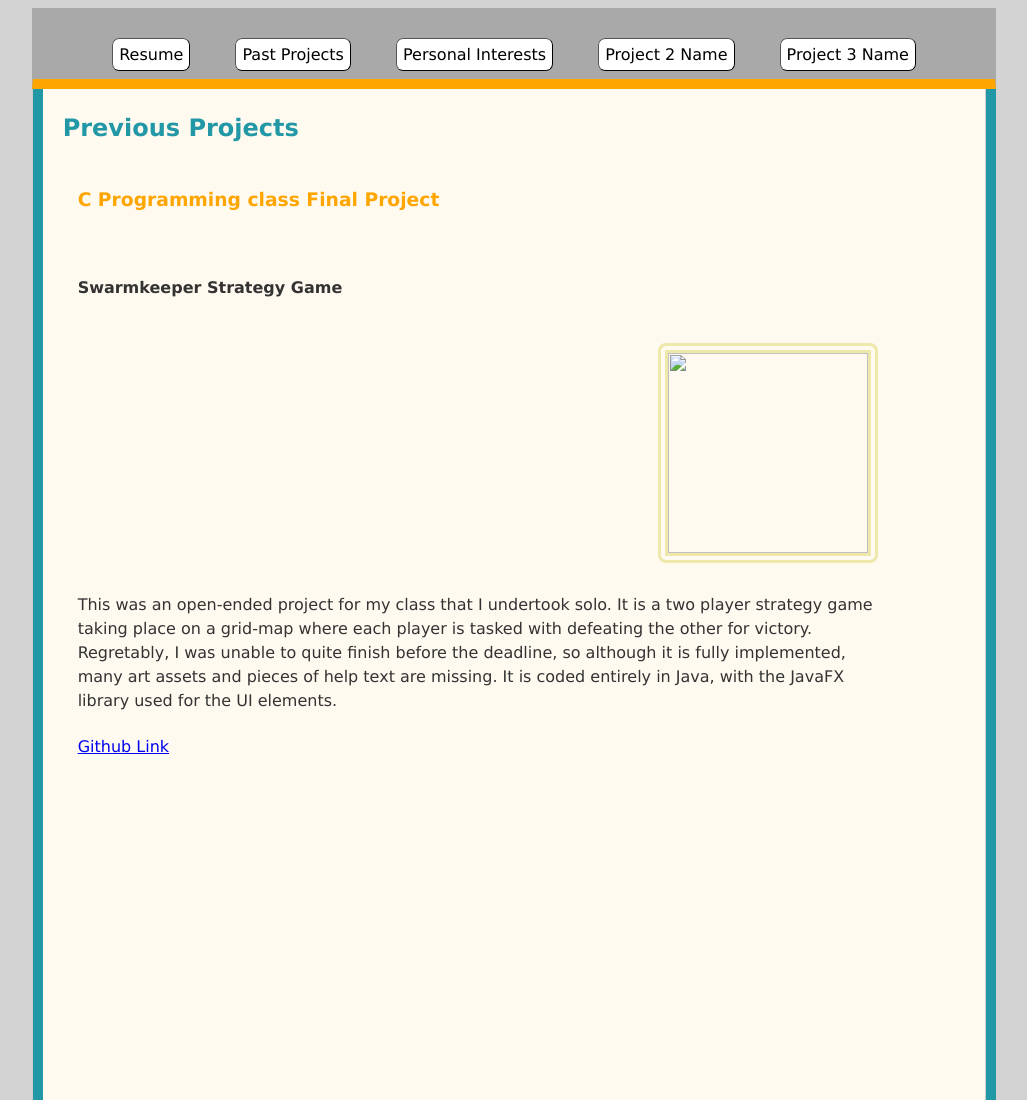
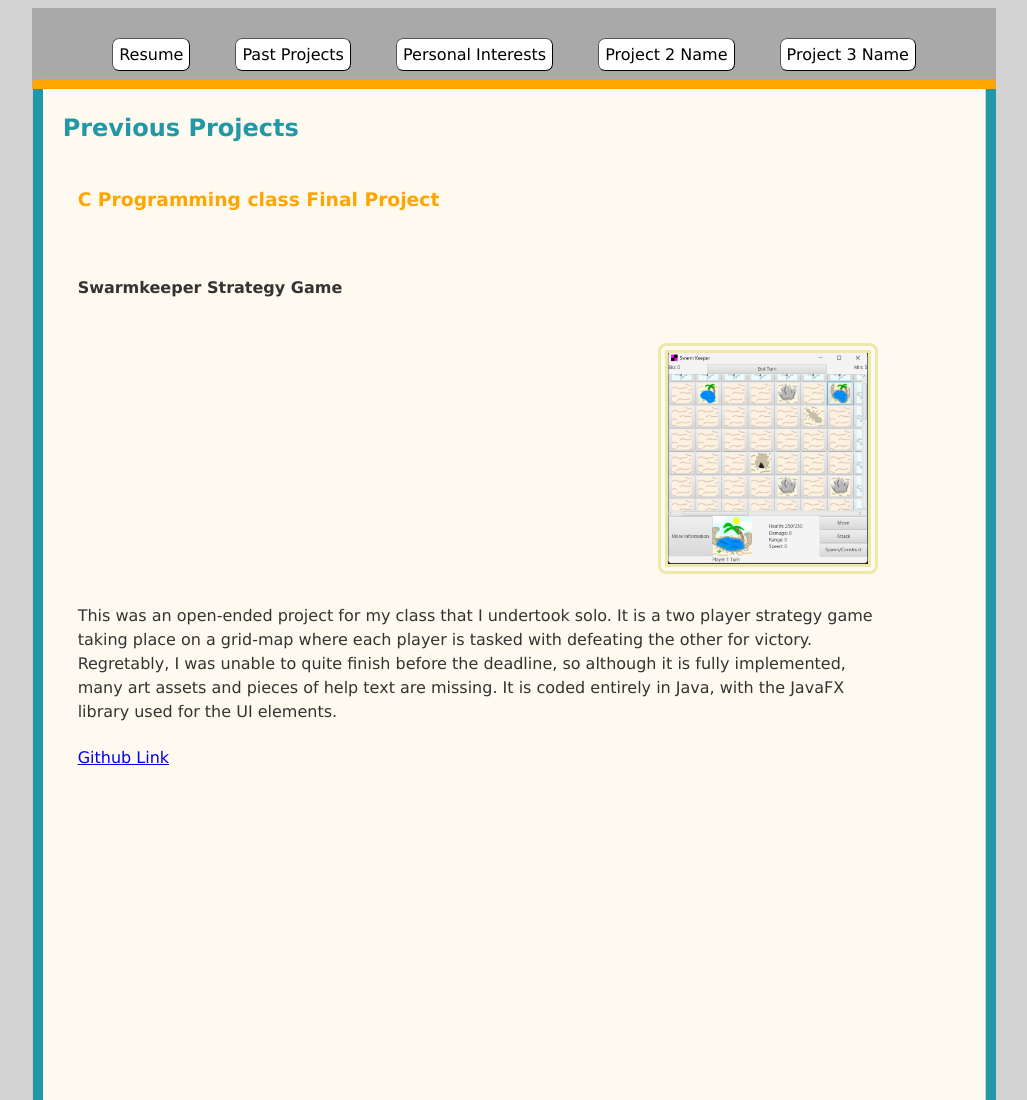
Before and after one commit to NicholasPerronCollegeGitHub/NicholasPerronCollegeGitHub.github.io, a plain HTML site: page Past Projects.html in a window 1280 px wide. Shown: the top 1100 px of the page, without its empty margins (126-1153 px from the left). Drawn offline with Linux system fonts and the light colour scheme.

Commit message:
Update Past Projects.html

```diff
--- a/Past Projects.html
+++ b/Past Projects.html
@@ -31,7 +31,7 @@
                 <ul>
                     <li><h3>C Programming class Final Project</h3></li>
                     <li><h4>Swarmkeeper Strategy Game</h4></li>
-                    <li><img src="./project1/images/SKScreenshot.png"></li>
+                    <li><img src="./Project 1/images/SKScreenshot.png"></li>
                     <li>This was an open-ended project for my class that I undertook solo. It is a two player strategy game taking place on a grid-map where each player is tasked with defeating the other for victory. Regretably, I was unable to quite finish before the deadline, so although it is fully implemented, many art assets and pieces of help text are missing. It is coded entirely in Java, with the JavaFX library used for the UI elements.</li>
                     <li><a href="https://github.com/NicholasPerronCollegeGitHub/SwarmKeeperGame" target="_blank">Github Link</a></li>
                 </ul>
```
